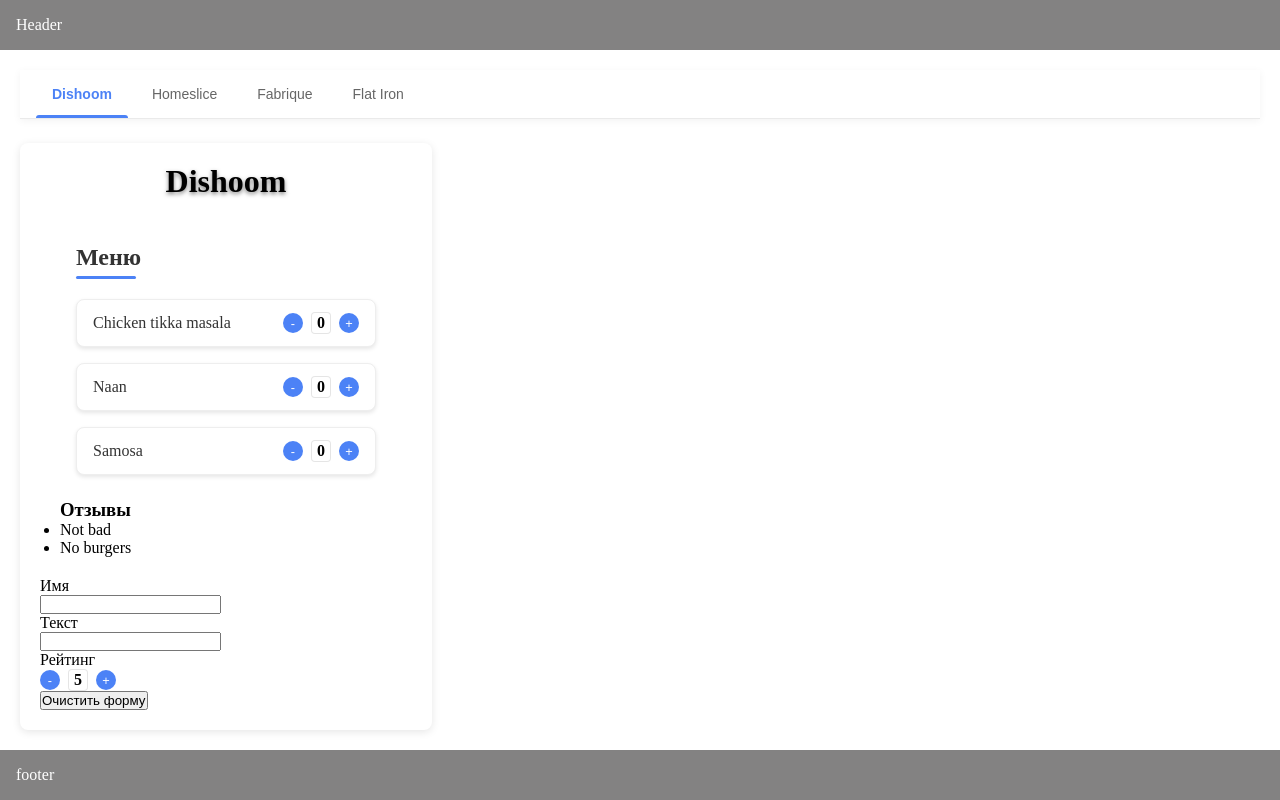
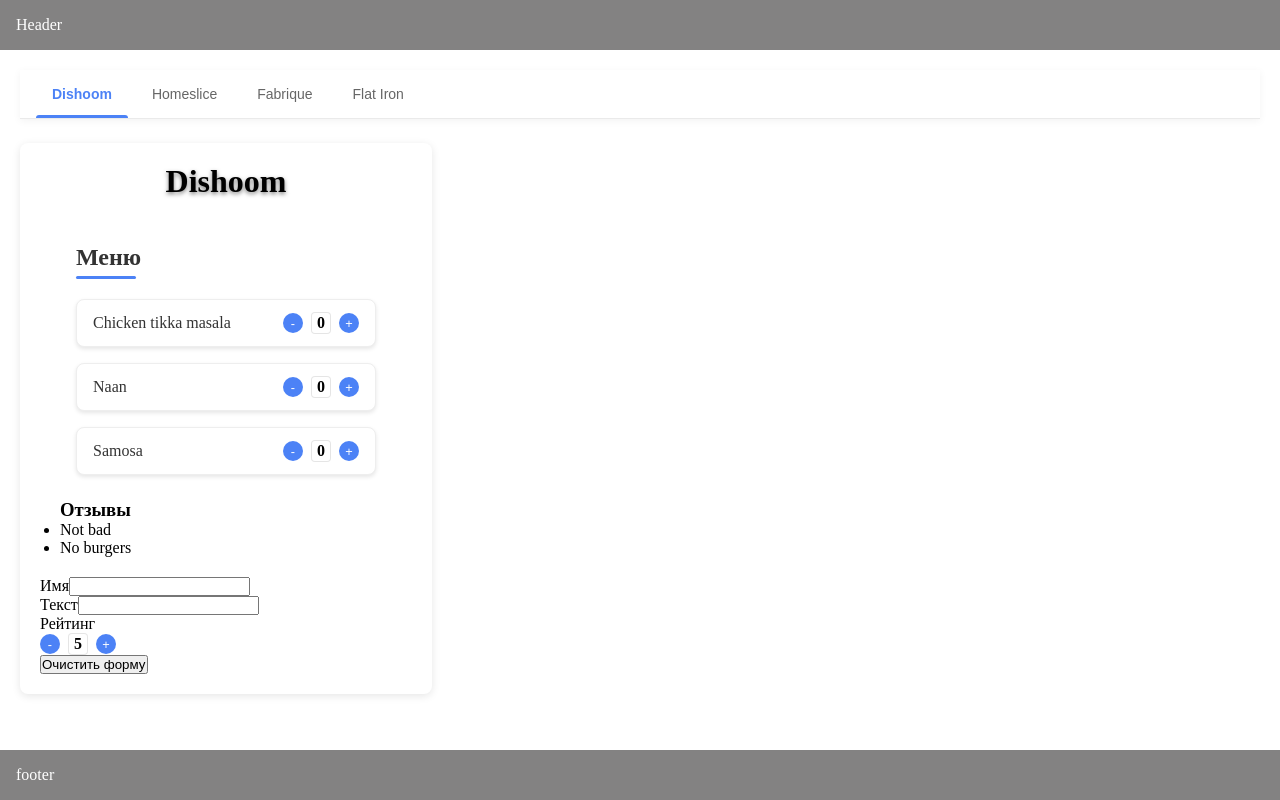
Before and after one commit to n1982/food-order, a React (Vite) app: page / in a window 1280 px wide. Built offline with nearby package versions, Linux system fonts and the light colour scheme.

Commit message:
add wrapper review form field

```diff
--- a/src/components/ReviewForm/ui/ReviewForm.tsx
+++ b/src/components/ReviewForm/ui/ReviewForm.tsx
@@ -12,26 +12,32 @@
   } = useForm();
 
   return (
+    <section>
       <div>
-      <div>Имя</div>
+        <span>Имя</span>
         <input
           type='text'
           value={form.name}
           onChange={(event) => setName(event.target.value)}
         />
-      <div>Текст</div>
+      </div>
+      <div>
+        <span>Текст</span>
         <input
           type='text'
           value={form.text}
           onChange={(event) => setText(event.target.value)}
         />
-      <div>Рейтинг</div>
+      </div>
+      <span>Рейтинг</span>
       <Counter
         count={form.rating}
         onIncrement={incrementRating}
         onDecrement={decrementRating}
       />
+      <div>
         <button onClick={clearForm}>Очистить форму</button>
       </div>
+    </section>
   );
 };
```
Lines whose indentation alone changed are shown as unchanged.
